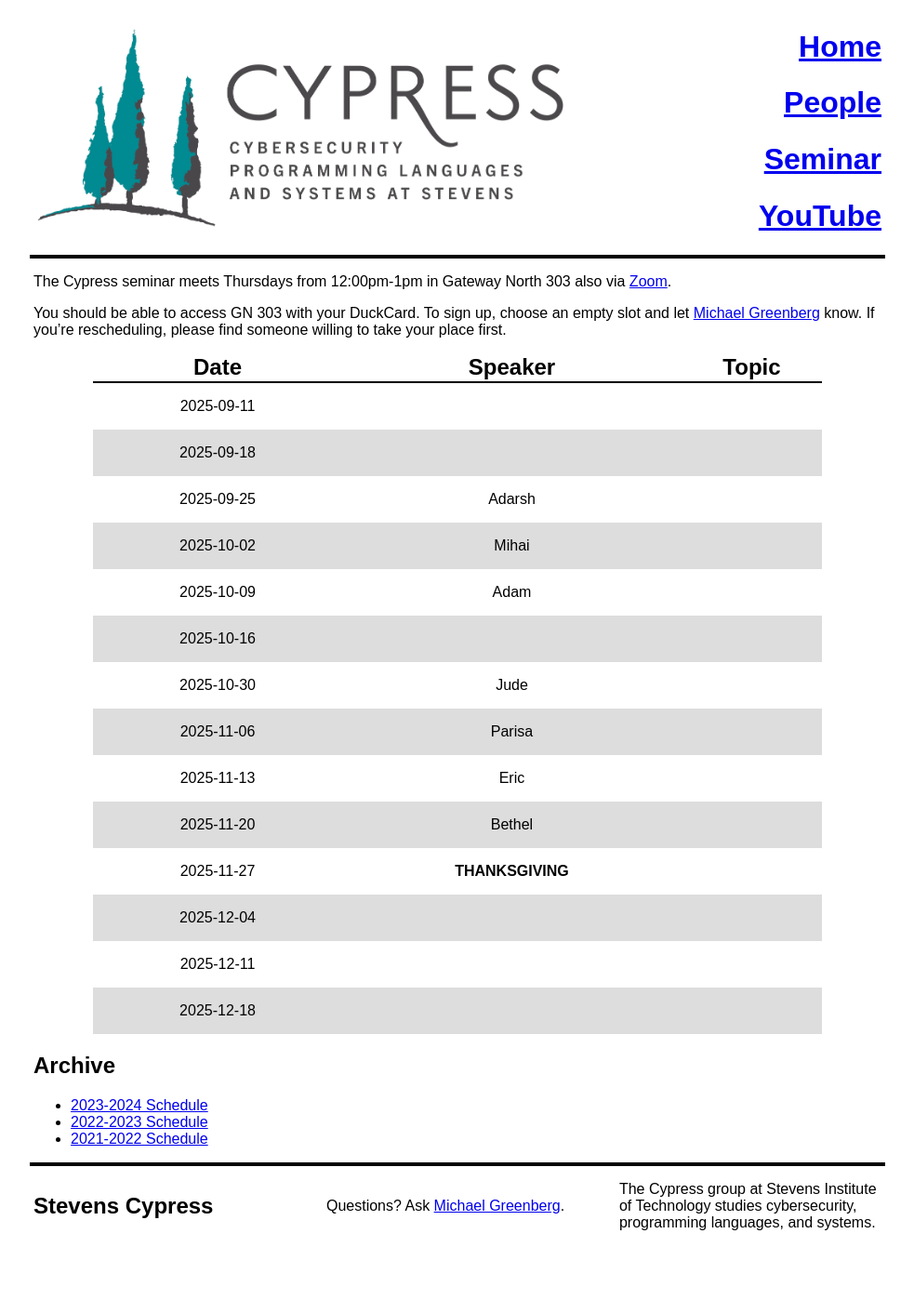
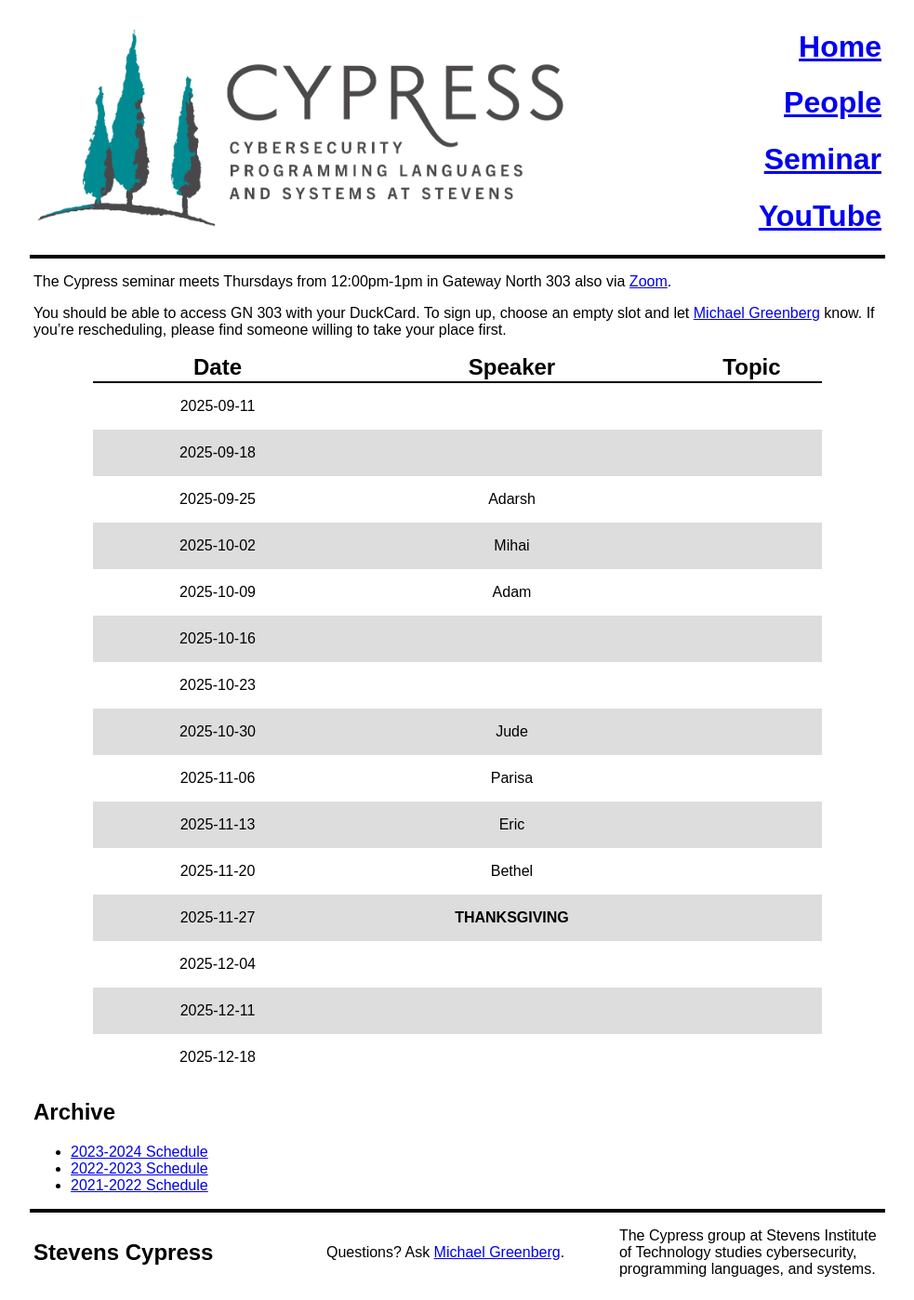
Before and after one commit to mgree/cypress, a Jekyll site: the page built from schedule.md, in a window 1280 px wide. Shown: the whole page at 93% size, without its empty margins (148-1131 px from the left). Built offline with Jekyll 4.4.1, drawn with Linux system fonts in a browser that asks for light colours; before the commit the page ends 1348 px from its top, so only the background shows below that.

Commit message:
missing work

```diff
--- a/schedule.md
+++ b/schedule.md
@@ -22,6 +22,7 @@ find someone willing to take your place first.
 | 2025-10-02 | Mihai | |
 | 2025-10-09 | Adam | |
 | 2025-10-16 | | |
+| 2025-10-23 | | |
 | 2025-10-30 | Jude | |
 | 2025-11-06 | Parisa | |
 | 2025-11-13 | Eric | |
```
